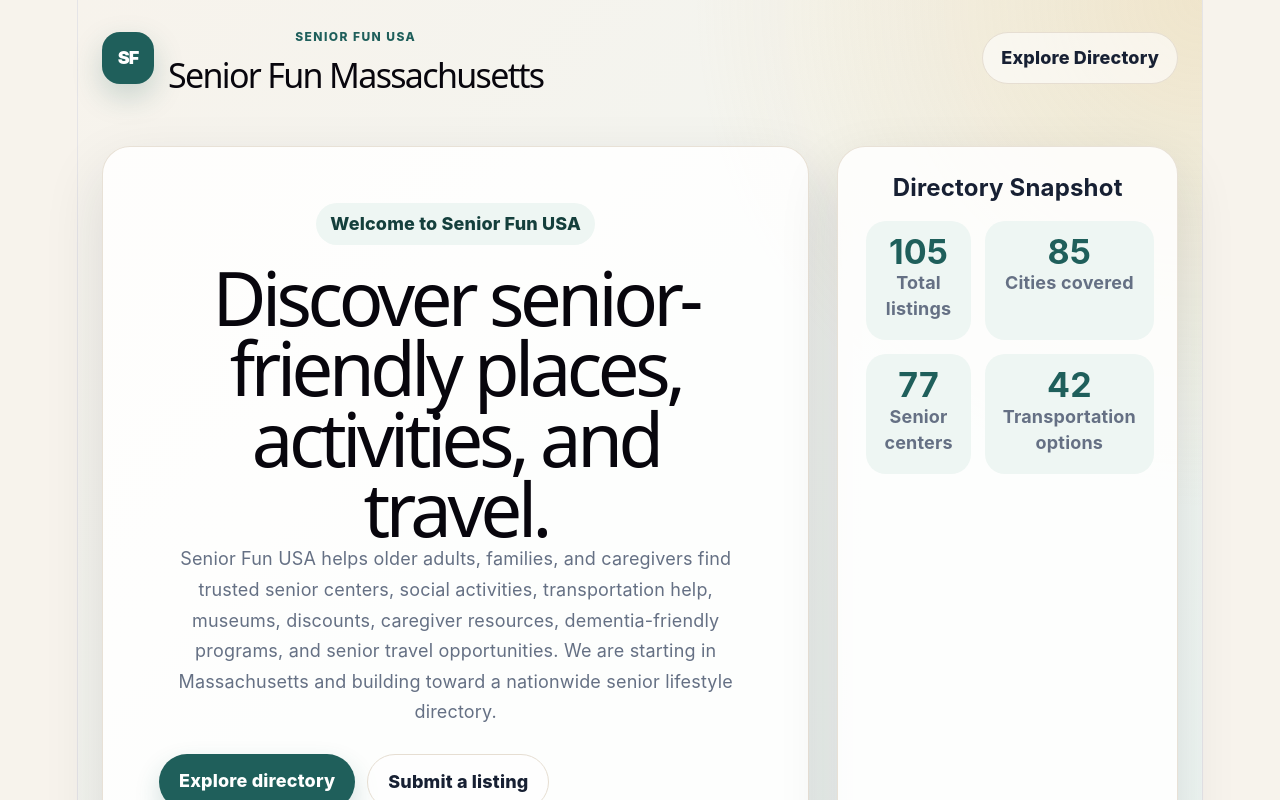
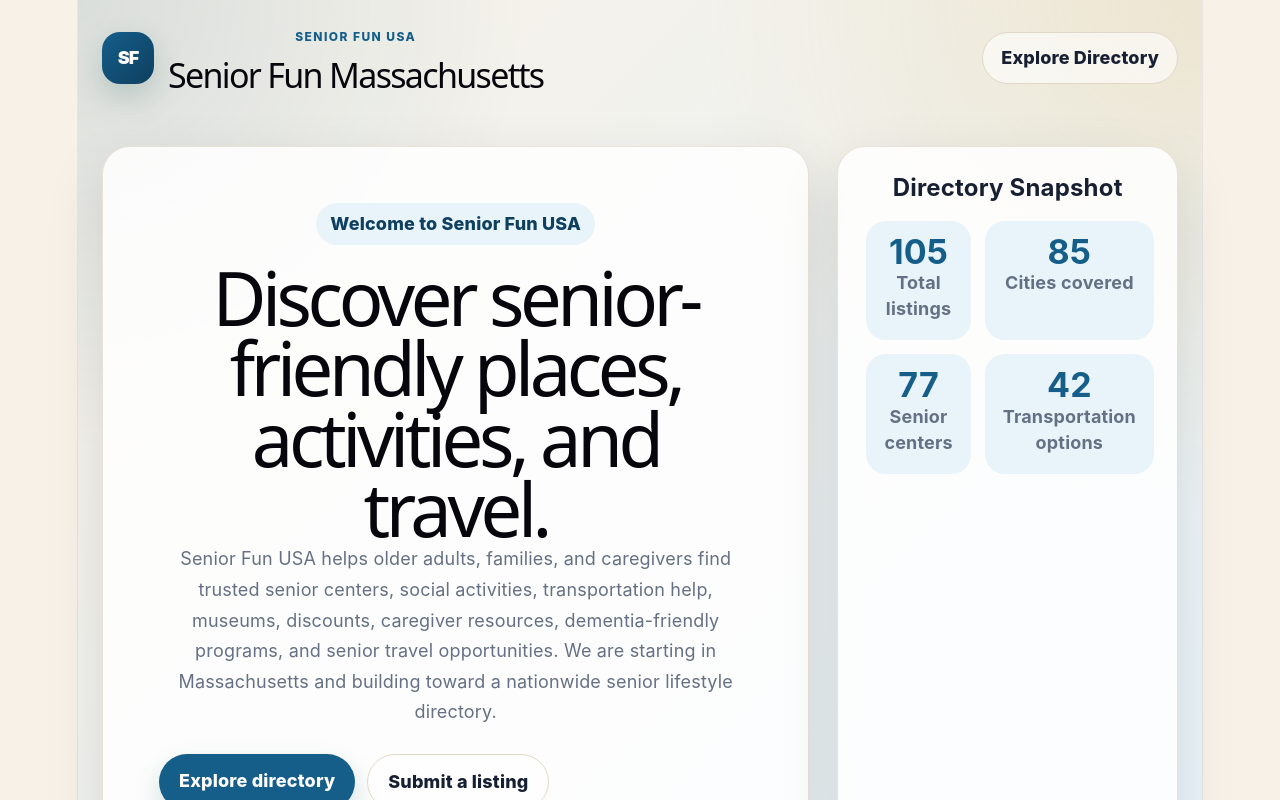
Before and after one commit to bahramjo4534-prog/senior-fun-usa, a React (Vite) app: page / in a window 1280 px wide. Shown: the top 800 px of the page. Built offline with nearby package versions, Linux system fonts and the light colour scheme.

Commit message:
Add mosaic hero image

```diff
--- a/src/App.css
+++ b/src/App.css
@@ -1,13 +1,14 @@
 :root {
-  --bg: #f7f3ec;
+  --bg: #f7f1e7;
   --card: #ffffff;
   --text: #172033;
   --muted: #657084;
-  --brand: #1f5f5b;
-  --brand-dark: #143f3c;
+  --brand: #155e8a;
+  --brand-dark: #0e3f5f;
   --accent: #e7b75f;
-  --line: #e6ded2;
-  --soft: #eef6f3;
+  --line: #e3d8c8;
+  --soft: #e8f4fa;
+  --seafoam: #1f6f68;
   --shadow: 0 24px 60px rgba(23, 32, 51, 0.12);
 }
 
@@ -43,8 +44,9 @@ select {
 .hero {
   padding: 24px;
   background:
-    radial-gradient(circle at top right, rgba(231, 183, 95, 0.25), transparent 34%),
-    linear-gradient(135deg, #f7f3ec 0%, #eef6f3 100%);
+    radial-gradient(circle at top right, rgba(231, 183, 95, 0.22), transparent 34%),
+    radial-gradient(circle at top left, rgba(21, 94, 138, 0.13), transparent 30%),
+    linear-gradient(135deg, #f7f1e7 0%, #e8f4fa 100%);
 }
 
 .nav {
@@ -66,7 +68,7 @@ select {
   width: 52px;
   height: 52px;
   border-radius: 18px;
-  background: var(--brand);
+  background: linear-gradient(135deg, var(--brand), var(--brand-dark));
   color: white;
   display: grid;
   place-items: center;
@@ -311,11 +313,13 @@ select {
 .category-tag {
   background: var(--soft);
   color: var(--brand-dark);
+  border: 1px solid rgba(21, 94, 138, 0.12);
 }
 
 .location-tag {
   background: #fff5df;
   color: #835b11;
+  border: 1px solid rgba(231, 183, 95, 0.25);
 }
 
 .listing-card h3 {
@@ -378,7 +382,8 @@ select {
   padding: 34px;
   border-radius: 28px;
   background:
-    radial-gradient(circle at top right, rgba(231, 183, 95, 0.25), transparent 32%),
+    radial-gradient(circle at top right, rgba(231, 183, 95, 0.24), transparent 32%),
+    radial-gradient(circle at bottom left, rgba(21, 94, 138, 0.10), transparent 36%),
     var(--card);
   border: 1px solid var(--line);
   box-shadow: var(--shadow);
```
Also changed, not shown: 1 other file (tests, documents, lock files or other folders).
